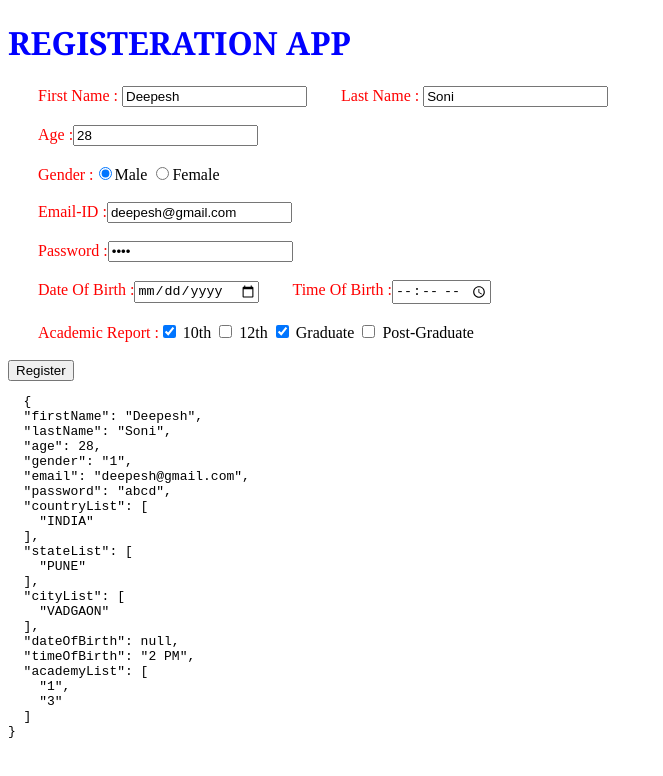
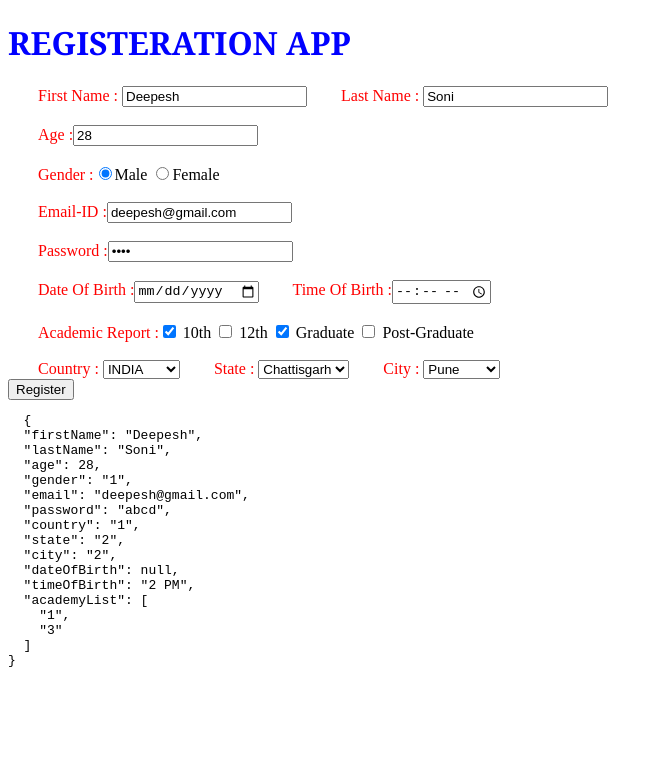
Before and after one commit to deepeshkumarsoni/RegisterationApp, an Angular app: page / in a window 1280 px wide. Shown: the top 776 px of the page, without its empty margins (0-663 px from the left). Built offline with nearby package versions, Linux system fonts and the light colour scheme.

Commit message:
changes in dropdown menu

```diff
--- a/src/app/app.component.html
+++ b/src/app/app.component.html
@@ -32,6 +32,7 @@
   <div class="form-group">
     <label > Date Of Birth :</label>
     <input type="date" [(ngModel)] = "user.dateOfBirth"/>
+
     <label > Time Of Birth :</label>
     <input type="time" [(ngModel)] = "user.timeOfBirth"/>
   </div> <br>
@@ -43,22 +44,26 @@
     </span>
   </div> <br>
 
-  <!-- <div class="form-group">
+  <div class="form-group">
     <label> Country : </label>
-    <select *ngFor = "let country form countryList">
-        <option [value] = "isCountrySelect(country.id)"> {{country.name}} </option>
-      </select>
+    <select>
+      <option>--Select--</option>
+      <option *ngFor = "let country of countryList" [selected]= "isCountrySelected(country.id)" > {{country.name}} </option>
+    </select>
+
     <label> State : </label>
-    <select *ngFor = "let state form stateList">
-      <option [value] = "isStateSelect(state.id)"> {{state.name}} </option>
+    <select>
+      <option>--Select--</option>
+      <option *ngFor = "let state of stateList" [selected]= "isStateSelected(state.id)" > {{state.name}} </option>
     </select>
 
     <label> City : </label>
-    <select *ngFor = "let city form cityList">
-      <option [value] = "isCitySelect(city.id)"> {{city.name}} </option>
+    <select>
+      <option>--Select--</option>
+      <option *ngFor = "let city of cityList" [selected]= "isCitySelected(city.id)" > {{city.name}} </option>
     </select>
 
-  </div>  -->
+  </div>
 
   <button> Register </button>
 
--- a/src/app/app.component.ts
+++ b/src/app/app.component.ts
@@ -1,5 +1,6 @@
 import { Component } from '@angular/core';
 import { Time } from '@angular/common';
+import { getLocaleDateTimeFormat } from '@angular/common';
 
 export interface User{
   firstName : string;
@@ -8,9 +9,9 @@ export interface User{
   gender : string;
   email : string;
   password : string;
-  countryList :string[];
-  stateList : string[];
-  cityList : string[];
+  country :string;
+  state : string;
+  city : string;
   dateOfBirth : Date;
   timeOfBirth : string;
   academyList : string[];
@@ -55,11 +56,8 @@ export class AppComponent {
   userList : User[];
   genderList : Gender[] = [];
   academyList : Academy[] = [];
-  //country : Country;
   countryList : Country[] = [];
-  //state : State;
   stateList : State[] = [];
-  //city : City;
   cityList : City[] = [];
 
   constructor(){
@@ -70,9 +68,9 @@ export class AppComponent {
         gender : '1',
         email : 'deepesh@gmail.com',
         password : 'abcd',
-        countryList : ["INDIA"],
-        stateList : ['PUNE'],
-        cityList : ['VADGAON'],
+        country : '1',
+        state : '2',
+        city : '2',
         dateOfBirth : new Date('14/3/1991') ,
         timeOfBirth : '2 PM',
         academyList : ['1','3']
@@ -87,6 +85,50 @@ export class AppComponent {
         {
           name : 'Female',
           id : '2',
+        }
+      );
+
+      this.countryList.push(
+        {
+          name : 'INDIA',
+          id : '1',
+          selected : true,
+        },
+        {
+          name : 'USA',
+          id : '2',
+          selected : false,
+        }
+      );
+
+      this.stateList.push(
+        {
+          name : 'Maharastra',
+          id : '1',
+          selected : false,
+        },
+        {
+          name : 'Chattisgarh',
+          id : '2',
+          selected : false,
+        }
+      );
+
+      this.cityList.push(
+        {
+          name : 'Bhilai',
+          id : '1',
+          selected : false,
+        },
+        {
+          name : 'Pune',
+          id : '2',
+          selected : false,
+        },
+        {
+          name : 'Nagpur',
+          id : '3',
+          selected : false,
         }
       );
 
@@ -113,59 +155,7 @@ export class AppComponent {
         }
       );
 
-      // this.countryList.push(
-      //   {
-      //     name : "India",
-      //     id : '1',
-      //     selected : false,
-      //   },
-      //   {
-      //     name : "USA",
-      //     id : '2',
-      //     selected : false,
-      //   },
-      //   {
-      //     name : "CANADA",
-      //     id : '3',
-      //     selected : false,
-      //   }
-      // )
 
-      // this.stateList.push(
-      //   {
-      //     name : "Pune",
-      //     id : '1',
-      //     selected : false,
-      //   },
-      //   {
-      //     name : "New Jerssy",
-      //     id : '2',
-      //     selected : false,
-      //   },
-      //   {
-      //     name : "Torronto",
-      //     id : '3',
-      //     selected : false,
-      //   }
-      // )
-
-      // this.cityList.push(
-      //   {
-      //     name : "VADGAON",
-      //     id : '1',
-      //     selected : false,
-      //   },
-      //   {
-      //     name : "Cantaky",
-      //     id : '2',
-      //     selected : false,
-      //   },
-      //   {
-      //     name : "Kala Handi",
-      //     id : '3',
-      //     selected : false,
-      //   }
-      // )
 
   }
     isGenderSelected(genderId: string) {
@@ -179,21 +169,22 @@ export class AppComponent {
       return this.user.academyList.indexOf(academyId) > -1;
     }
 
-    // deleteItem(itemToDelete){
-    //   const newtodoList = this.todoList.filter((existingItem) =>
-    //    existingItem !== itemToDelete);
-    //    this.todoList = newtodoList;
+    isCountrySelected(countryId : string){
+      if(this.user.country === countryId){
+        return true
+      }
+    }
 
-    // isCountrySelect(countryId : string){
-    //   return this.user.countryList.indexOf(countryId) > -1;
-    // }
+    isStateSelected(stateId : string){
+      if(this.user.state === stateId){
+        return true
+      }
+    }
 
-    // isStateSelect(stateId : string){
-    //   return this.user.stateList.indexOf(stateId) > -1;
-    // }
-
-    // isCitySelect(cityId : string){
-    //   return this.user.cityList.indexOf(cityId) > -1;
-    // }
+    isCitySelected(cityId : string){
+      if(this.user.city === cityId){
+        return true
+      }
+    }
 
 }
```
